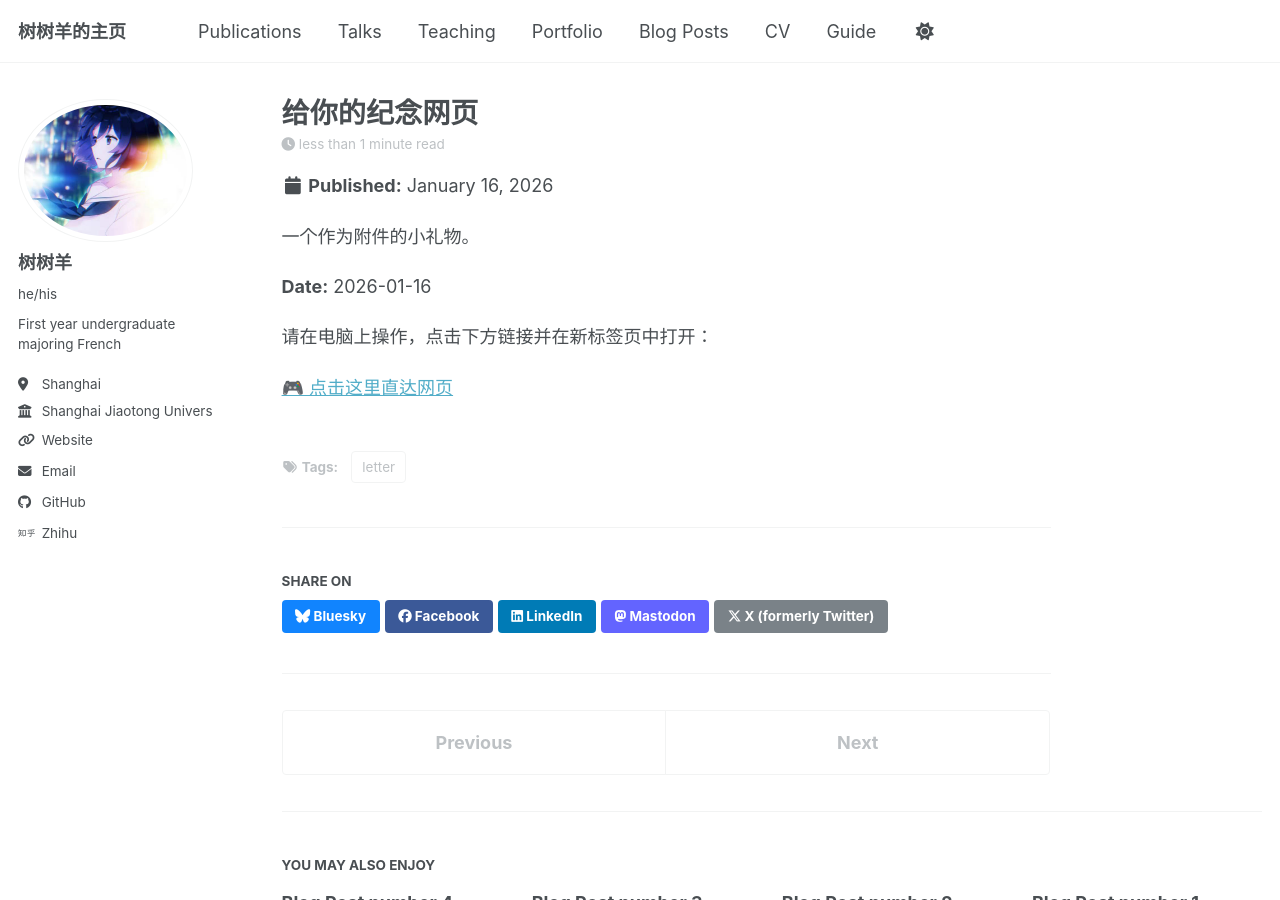
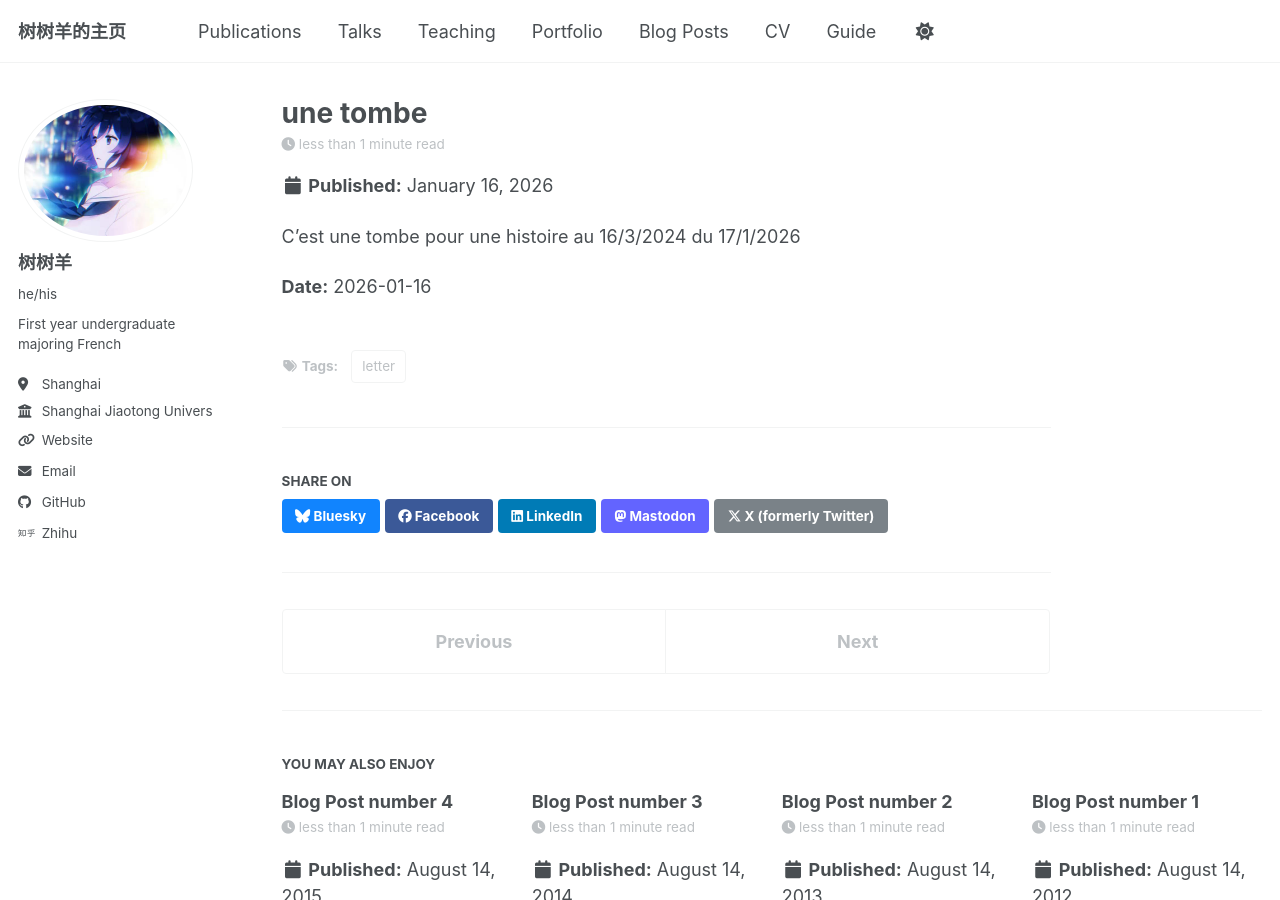
Before and after one commit to shushuyang231/shushuyang231.github.io, a Jekyll site: the page built from _posts/2199-01-01-future-post.md, in a window 1280 px wide and 900 px high. Built offline with Jekyll 4.4.1, drawn with Linux system fonts in a browser that asks for light colours; a script bundle is joined from its source files by our own code; library files that are not in the unit come from our copies.

Commit message:
Update 2199-01-01-future-post.md

```diff
--- a/_posts/2199-01-01-future-post.md
+++ b/_posts/2199-01-01-future-post.md
@@ -1,15 +1,11 @@
 ---
-title: '给你的纪念网页'
+title: 'une tombe'
 date: 2026-01-16
-permalink: /une lettre/
+permalink: /une tombe/
 tags:
   - letter
 ---
 
-一个作为附件的小礼物。
+C'est une tombe pour une histoire au 16/3/2024 du 17/1/2026
 
 **Date:** 2026-01-16
-
-请在电脑上操作，点击下方链接并在新标签页中打开：
-
-[🎮 点击这里直达网页](https://shushuyang231.github.io/files/user.html)
```
